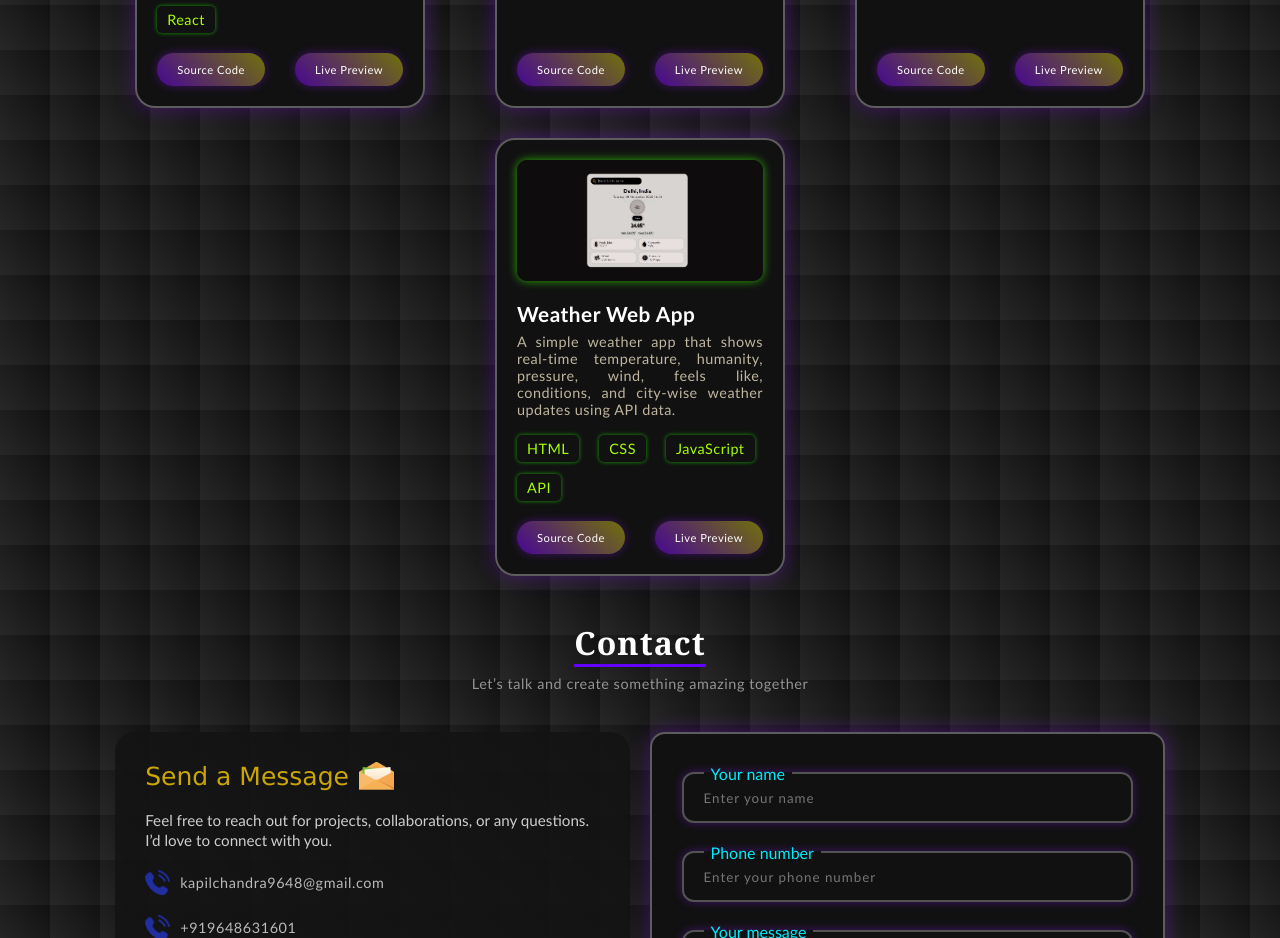
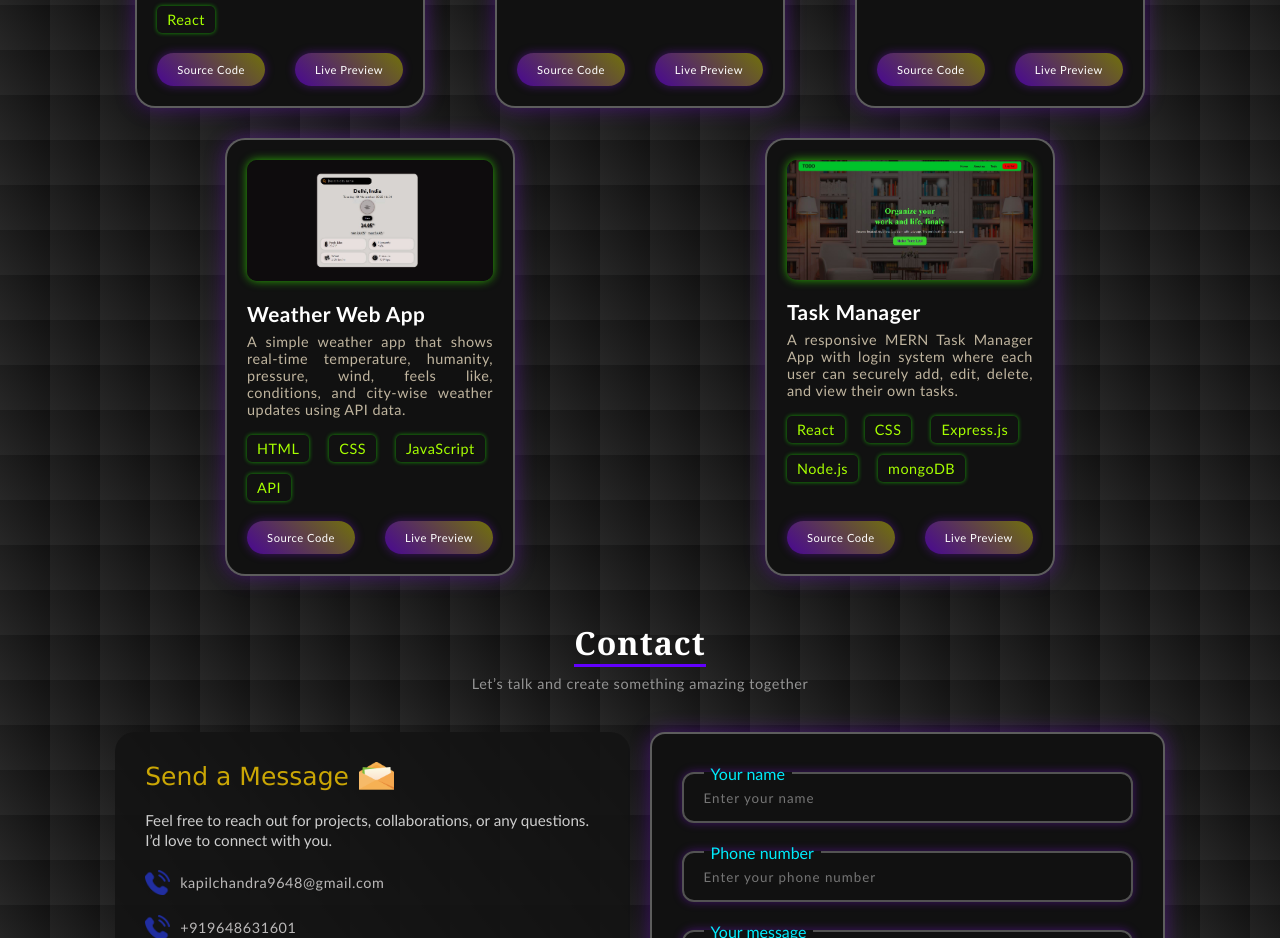
Before and after one commit to Kapil-9762/My-Portfolio, a React (Vite) app: page / in a window 1280 px wide. Shown: the part 2200-3138 px from the top of the page. Built offline with nearby package versions, Linux system fonts and the light colour scheme; no server answers.

Commit message:
add new project in projects section

```diff
--- a/src/components/Projects/Projects.jsx
+++ b/src/components/Projects/Projects.jsx
@@ -5,11 +5,13 @@ import project_1 from '../../assets/edusity.png'
 import project_2 from '../../assets/gracolor.png'
 import project_3 from '../../assets/ticTac.png'
 import project_4 from '../../assets/weather.png'
+import project_5 from '../../assets/taskmanager.png'
 const Projects = () => {
     const proTech1 = ["HTML", "CSS", "JavaScript", "React"];
     const proTech2 = ["HTML", "CSS", "JavaScript"];
     const proTech3 = ["HTML", "CSS", "JavaScript"];
   const proTech4 = ["HTML", "CSS", "JavaScript", "API"];
+  const proTech5 = ["React", "CSS", "Express.js", "Node.js","mongoDB"];
 
   const gradientColor = { git: `https://github.com/Kapil-9762/Gradient-Color-generator`, live: `https://gradientuniquecolor.netlify.app/` };
 
@@ -18,6 +20,7 @@ const Projects = () => {
   const ticTacToe = { git: `https://github.com/Kapil-9762/Tic-Tac-Tao`, live: `https://tictactoe9648.netlify.app/` };
 
   const edusityProject = { git: `https://github.com/Kapil-9762/Edusity-College-UI`, live: `https://edusity-college-ui.vercel.app/` };
+  const taskManager = { git: `https://github.com/Kapil-9762/taskManager_frontend`, live: `https://task-manager-frontend-five-psi.vercel.app/` };
 
   return (
     <div className='projects container'>
@@ -25,6 +28,7 @@ const Projects = () => {
           <Project project={project_2} title="GradientCol Generator" disc="A simple and modern gradient generator built with HTML, CSS, JS that lets users create, preview, and copy beautiful linear-gradient color combinations." proTech={proTech2} projectsLinks={gradientColor} />
           <Project project={project_3} title="Tic Tac Toe Game" disc="A simple and interactive Tic Tac Toe game built with HTML, CSS , JS, featuring clean UI and smooth game logic." proTech={proTech3} projectsLinks={ticTacToe}/>
          <Project project={project_4} title="Weather Web App" disc="A simple weather app that shows real-time temperature, humanity, pressure, wind, feels like, conditions, and city-wise weather updates using API data." proTech={proTech4} projectsLinks={weatherApp}/>
+         <Project project={project_5} title="Task Manager" disc="A responsive MERN Task Manager App with login system where each user can securely add, edit, delete, and view their own tasks." proTech={proTech5} projectsLinks={taskManager}/>
     </div>
   )
 }
```
Also changed, not shown: src/assets/taskmanager.png (added), 1 other file (tests, documents, lock files or other folders).
